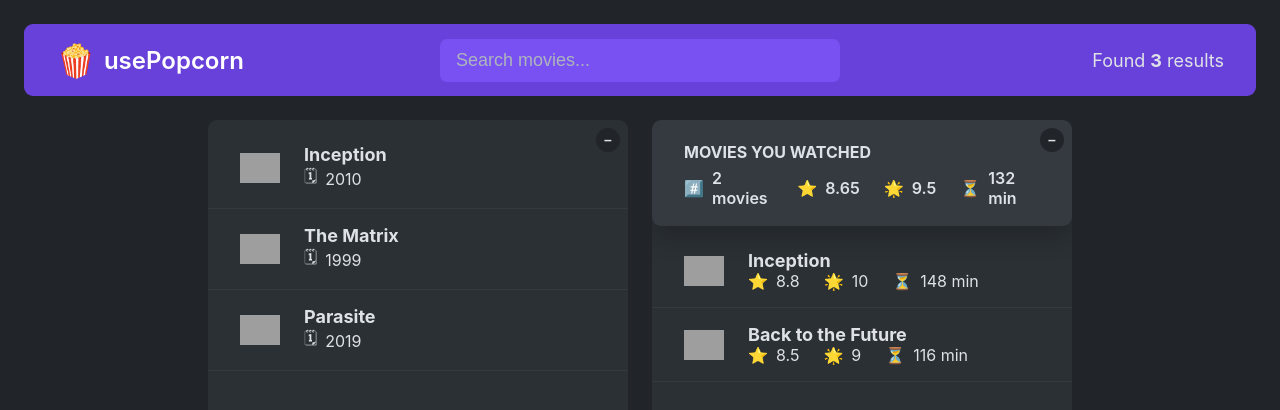
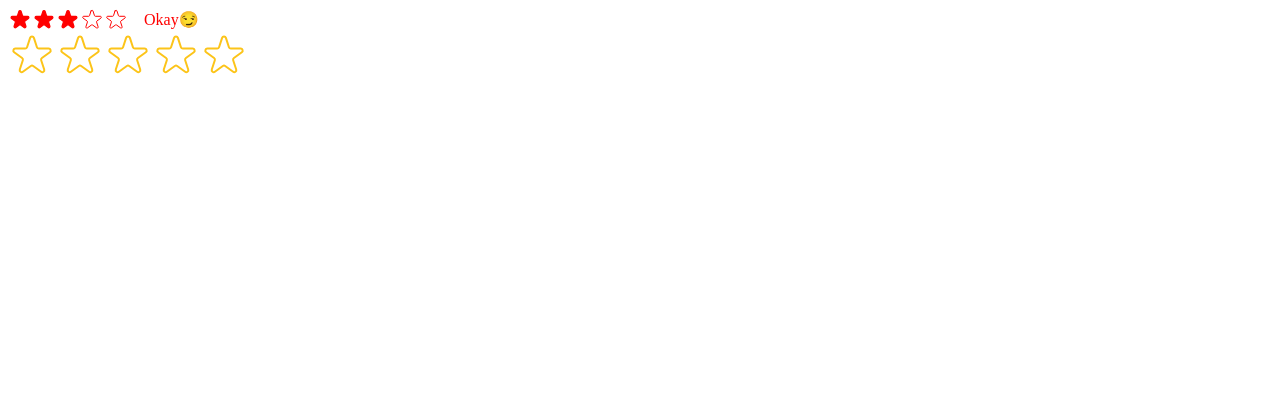
Before and after one commit to OsamaaSayed/usePopCorn, a React (Vite) app: page / in a window 1280 px wide. Shown: the top 410 px of the page. Built offline with nearby package versions, Linux system fonts and the light colour scheme; grey boxes are pictures that could not be loaded.

Commit message:
✨ feat: Add StarRating Reusable component

```diff
--- /dev/null
+++ b/src/components/shared/Star/index.tsx
@@ -0,0 +1,62 @@
+type StarProps = {
+  isFull: boolean;
+  color: string;
+  size: number;
+  onRate: React.MouseEventHandler<HTMLSpanElement> | undefined;
+  onHoverIn: React.MouseEventHandler<HTMLSpanElement> | undefined;
+  onHoverOut: React.MouseEventHandler<HTMLSpanElement> | undefined;
+};
+
+const Star = ({
+  isFull,
+  onRate,
+  onHoverIn,
+  onHoverOut,
+  color,
+  size,
+}: StarProps) => {
+  const starStyle = {
+    display: "block",
+    width: `${size}px`,
+    height: `${size}px`,
+    cursor: "pointer",
+    fontSize: `${size / 1.5}`,
+  };
+
+  return (
+    <span
+      role="button"
+      style={starStyle}
+      onClick={onRate}
+      onMouseEnter={onHoverIn}
+      onMouseLeave={onHoverOut}
+    >
+      {isFull ? (
+        <svg
+          xmlns="http://www.w3.org/2000/svg"
+          viewBox="0 0 20 20"
+          fill={color}
+          stroke={color}
+        >
+          <path d="M9.049 2.927c.3-.921 1.603-.921 1.902 0l1.07 3.292a1 1 0 00.95.69h3.462c.969 0 1.371 1.24.588 1.81l-2.8 2.034a1 1 0 00-.364 1.118l1.07 3.292c.3.921-.755 1.688-1.54 1.118l-2.8-2.034a1 1 0 00-1.175 0l-2.8 2.034c-.784.57-1.838-.197-1.539-1.118l1.07-3.292a1 1 0 00-.364-1.118L2.98 8.72c-.783-.57-.38-1.81.588-1.81h3.461a1 1 0 00.951-.69l1.07-3.292z" />
+        </svg>
+      ) : (
+        <svg
+          xmlns="http://www.w3.org/2000/svg"
+          fill="none"
+          viewBox="0 0 24 24"
+          stroke={color}
+        >
+          <path
+            strokeLinecap="round"
+            strokeLinejoin="round"
+            strokeWidth="{2}"
+            d="M11.049 2.927c.3-.921 1.603-.921 1.902 0l1.519 4.674a1 1 0 00.95.69h4.915c.969 0 1.371 1.24.588 1.81l-3.976 2.888a1 1 0 00-.363 1.118l1.518 4.674c.3.922-.755 1.688-1.538 1.118l-3.976-2.888a1 1 0 00-1.176 0l-3.976 2.888c-.783.57-1.838-.197-1.538-1.118l1.518-4.674a1 1 0 00-.363-1.118l-3.976-2.888c-.784-.57-.38-1.81.588-1.81h4.914a1 1 0 00.951-.69l1.519-4.674z"
+          />
+        </svg>
+      )}
+    </span>
+  );
+};
+
+export default Star;
--- /dev/null
+++ b/src/components/shared/StarRating/index.tsx
@@ -0,0 +1,72 @@
+import Star from "../Star";
+import { useState } from "react";
+
+type StarRatingProps = {
+  className?: string;
+  defaultRating?: number;
+  maxRating?: number;
+  color?: string;
+  size?: number;
+  messages?: string[];
+  onSetRating?: (rate: number) => void;
+};
+
+const containerStyle = {
+  display: "flex",
+  alignItems: "center",
+  gap: "16px",
+};
+
+const starContainerStyle = {
+  display: "flex",
+};
+
+const StarRating = ({
+  className = "",
+  defaultRating = 0,
+  maxRating = 5,
+  color = "#fcc419",
+  size = 48,
+  messages = [],
+  onSetRating = () => {},
+}: StarRatingProps) => {
+  const [rating, setRating] = useState(defaultRating);
+  const [tempRating, setTempRating] = useState(0);
+
+  const handleRating = (rate: number) => {
+    setRating((prevRating) => (prevRating === rate ? 0 : rate));
+    onSetRating(rating === rate ? 0 : rate);
+  };
+
+  const textStyle = {
+    lineHeight: "1",
+    margin: "0",
+    color,
+    fontSize: `${size / 1.5}px`,
+  };
+
+  return (
+    <div style={containerStyle} className={className}>
+      <div style={starContainerStyle}>
+        {Array.from(Array(maxRating), (_, index) => (
+          <Star
+            key={index}
+            isFull={(tempRating || rating) >= index + 1}
+            color={color}
+            size={size}
+            onRate={() => handleRating(index + 1)}
+            onHoverIn={() => setTempRating(index + 1)}
+            onHoverOut={() => setTempRating(0)}
+          />
+        ))}
+      </div>
+      <p style={textStyle}>
+        {messages.length === maxRating
+          ? messages[(tempRating || rating) - 1]
+          : tempRating || rating || ""}
+      </p>
+    </div>
+  );
+};
+
+export default StarRating;
--- a/src/main.tsx
+++ b/src/main.tsx
@@ -1,10 +1,23 @@
-import React from 'react'
-import ReactDOM from 'react-dom/client'
-import App from './App.tsx'
-import './index.css'
+import React from "react";
+import ReactDOM from "react-dom/client";
+// import App from "./App.tsx";
+import StarRating from "./components/shared/StarRating/index.tsx";
+// import './index.css'
 
-ReactDOM.createRoot(document.getElementById('root')!).render(
+ReactDOM.createRoot(document.getElementById("root")!).render(
   <React.StrictMode>
-    <App />
-  </React.StrictMode>,
-)
+    {/* <App /> */}
+    <StarRating
+      className="test"
+      defaultRating={3}
+      maxRating={5}
+      color="red"
+      size={24}
+      messages={["Terrible😠", "Bad😐", "Okay😏", "Good😄", "Amazing😮"]}
+      onSetRating={(rate) => {
+        console.log(rate);
+      }}
+    />
+    <StarRating />
+  </React.StrictMode>
+);
```
